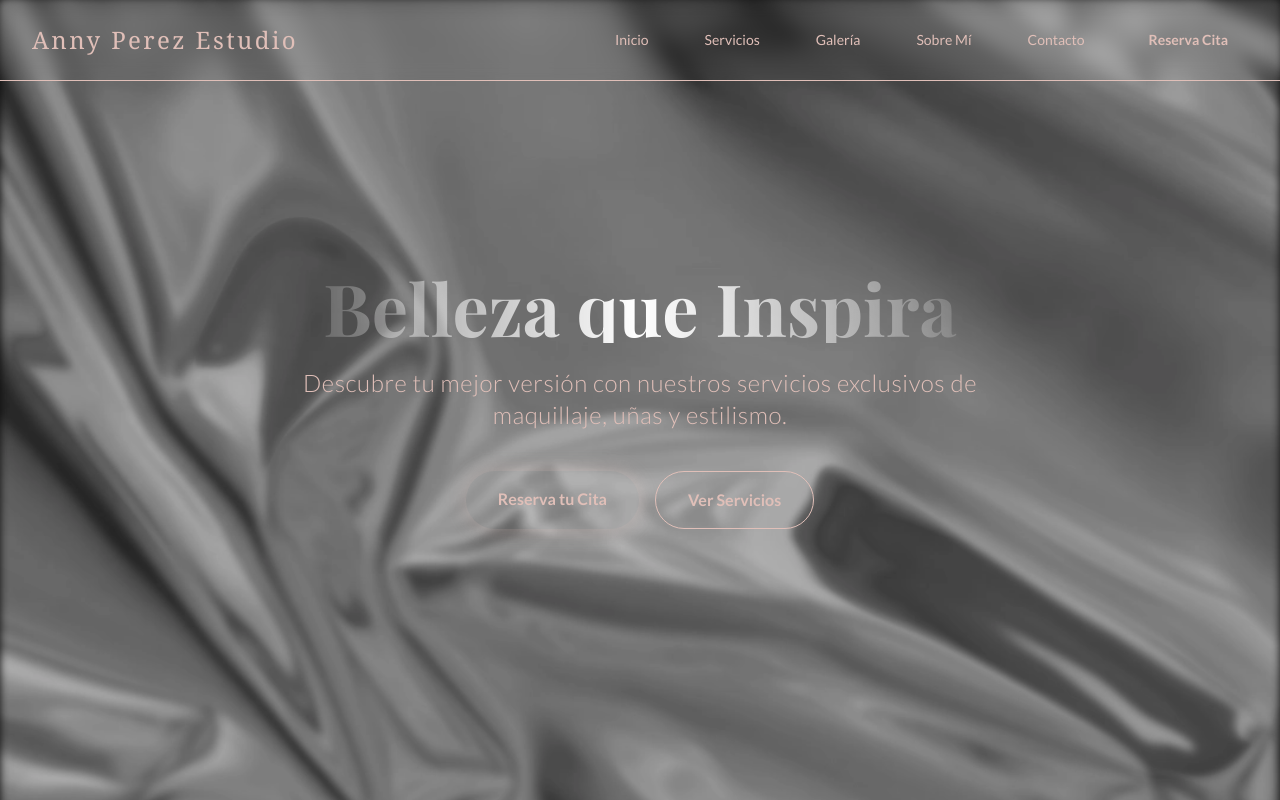
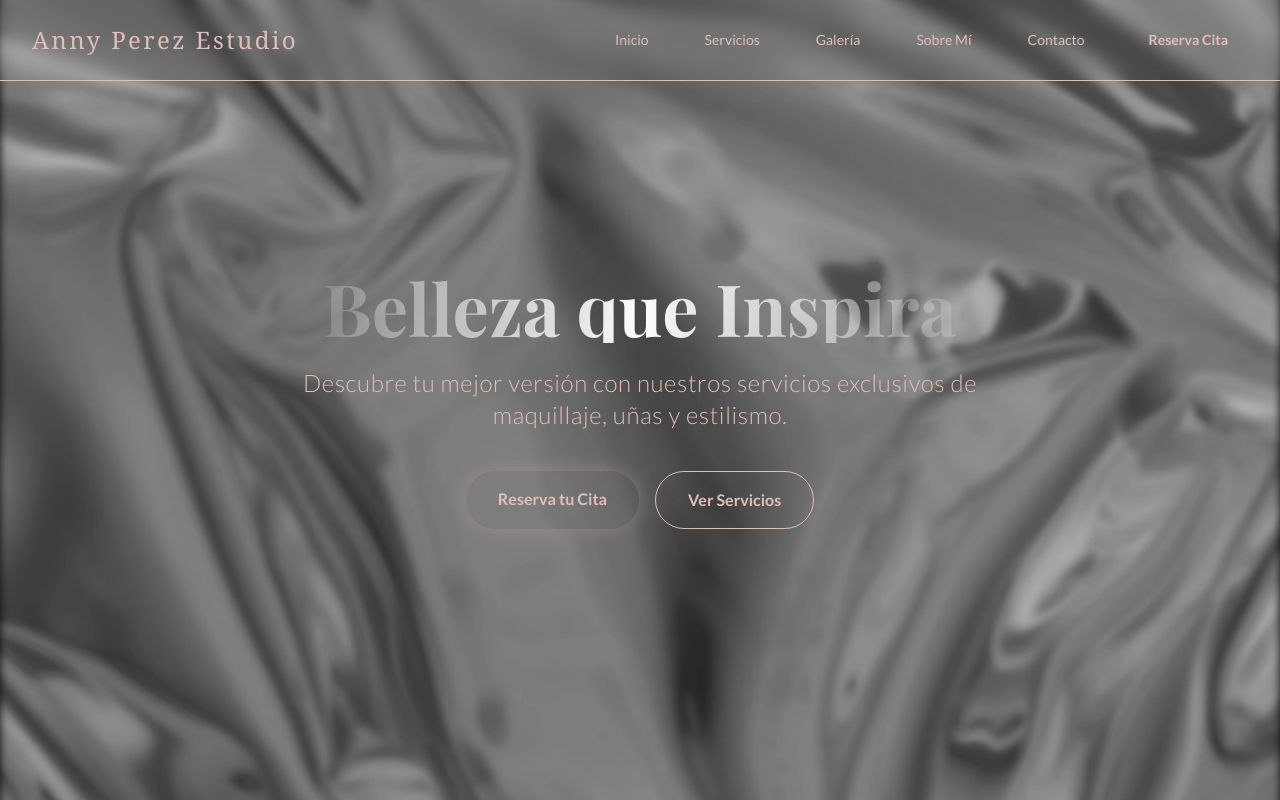
Before and after one commit to yomero243/annimake, a Next.js app: page / in a window 1280 px wide. Shown: the top 800 px of the page. Built offline with nearby package versions, Linux system fonts and the light colour scheme; a web font is replaced by a local one.

Commit message:
feat: Implementa la estructura inicial de la aplicación, estilos globales y animaciones de scroll con GSAP.

```diff
--- a/app/globals.css
+++ b/app/globals.css
@@ -9,8 +9,6 @@
 
 body {
   color: var(--foreground);
-  background: url('/background/bgimagen1.webp') no-repeat center center fixed;
-  background-size: cover;
   background-color: var(--background);
   /* Fallback */
   font-family: var(--font-lato), sans-serif;
--- a/app/layout.tsx
+++ b/app/layout.tsx
@@ -2,6 +2,7 @@
 import type { Metadata } from "next";
 import { Playfair_Display, Lato } from "next/font/google";
 import "./globals.css";
+import BackgroundParallax from "@/components/BackgroundParallax";
 
 const playfair = Playfair_Display({
   variable: "--font-playfair-display",
@@ -31,6 +32,7 @@ export default function RootLayout({
       <body
         className={`${playfair.variable} ${lato.variable} antialiased text-rosegold selection:bg-rosegold selection:text-ebony`}
       >
+        <BackgroundParallax />
         {children}
       </body>
     </html>
--- a/app/page.tsx
+++ b/app/page.tsx
@@ -6,17 +6,21 @@ import Navbar from "@/components/Navbar";
 import Hero from "@/components/Hero";
 import Footer from "@/components/Footer";
 import ServiceCard from "@/components/ServiceCard";
+import ScrollReveal from "@/components/ScrollReveal";
 
 export default function Home() {
   return (
     <main className="min-h-screen bg-ebony selection:bg-rosegold selection:text-ebony">
       <Navbar />
 
+      <ScrollReveal>
         <Hero />
+      </ScrollReveal>
 
       {/* Services Preview Section - Placeholder for now */}
-      <section className="py-20 bg-ebony-light">
+      <section className="py-20 bg-ebony-light/80 backdrop-blur-sm">
         <div className="max-w-7xl mx-auto px-4 sm:px-6 lg:px-8">
+          <ScrollReveal delay={0.2}>
             <div className="text-center mb-16">
               <h2 className="text-3xl md:text-4xl font-serif text-rosegold mb-4">Nuestros Servicios</h2>
               <div className="w-24 h-1 bg-rosegold mx-auto rounded-full"></div>
@@ -24,26 +28,33 @@ export default function Home() {
                 Experiencias diseñadas para resaltar tu elegancia única.
               </p>
             </div>
+          </ScrollReveal>
 
           <div className="grid grid-cols-1 md:grid-cols-3 gap-8">
+            <ScrollReveal delay={0.4}>
               <ServiceCard
                 title="Maquillaje Profesional"
                 description="Social, novias y artístico. Productos de alta gama para un acabado perfecto."
                 icon="✨"
                 href="/servicios"
               />
+            </ScrollReveal>
+            <ScrollReveal delay={0.6}>
               <ServiceCard
                 title="Nail Art & Cuidado"
                 description="Manicura rusa, esculpidas y diseños exclusivos a mano alzada."
                 icon="💅"
                 href="/servicios"
               />
+            </ScrollReveal>
+            <ScrollReveal delay={0.8}>
               <ServiceCard
                 title="Productos"
                 description="Productos exclusivos para el cuidado de tu belleza en casa."
                 icon="🛍️"
                 href="/servicios"
               />
+            </ScrollReveal>
           </div>
         </div>
       </section>
--- /dev/null
+++ b/components/BackgroundParallax.tsx
@@ -0,0 +1,44 @@
+"use client";
+
+import { useEffect, useRef } from "react";
+import gsap from "gsap";
+import { ScrollTrigger } from "gsap/ScrollTrigger";
+
+gsap.registerPlugin(ScrollTrigger);
+
+export default function BackgroundParallax() {
+    const bgRef = useRef<HTMLDivElement>(null);
+
+    useEffect(() => {
+        const bg = bgRef.current;
+        if (!bg) return;
+
+        gsap.to(bg, {
+            yPercent: 30, // Mueve el fondo un 30% de su altura mientras se hace scroll
+            ease: "none",
+            scrollTrigger: {
+                trigger: document.body,
+                start: "top top",
+                end: "bottom bottom",
+                scrub: true,
+            },
+        });
+
+        return () => {
+            ScrollTrigger.getAll().forEach((t) => t.kill());
+        };
+    }, []);
+
+    return (
+        <div
+            ref={bgRef}
+            className="fixed inset-0 -z-50 h-[130vh] w-full"
+            style={{
+                backgroundImage: "url('/background/bgimagen1.webp')",
+                backgroundSize: "cover",
+                backgroundPosition: "center",
+                backgroundRepeat: "no-repeat",
+            }}
+        />
+    );
+}
--- /dev/null
+++ b/components/ScrollReveal.tsx
@@ -0,0 +1,48 @@
+"use client";
+
+import { useEffect, useRef } from "react";
+import gsap from "gsap";
+import { ScrollTrigger } from "gsap/ScrollTrigger";
+
+gsap.registerPlugin(ScrollTrigger);
+
+interface ScrollRevealProps {
+    children: React.ReactNode;
+    className?: string;
+    delay?: number;
+}
+
+export default function ScrollReveal({ children, className = "", delay = 0 }: ScrollRevealProps) {
+    const elRef = useRef<HTMLDivElement>(null);
+
+    useEffect(() => {
+        const el = elRef.current;
+        if (!el) return;
+
+        gsap.fromTo(
+            el,
+            {
+                opacity: 0,
+                y: 50,
+            },
+            {
+                opacity: 1,
+                y: 0,
+                duration: 1,
+                delay: delay,
+                ease: "power3.out",
+                scrollTrigger: {
+                    trigger: el,
+                    start: "top 85%", // Inicia cuando el top del elemento está al 85% del viewport
+                    toggleActions: "play none none reverse",
+                },
+            }
+        );
+    }, [delay]);
+
+    return (
+        <div ref={elRef} className={className}>
+            {children}
+        </div>
+    );
+}
--- a/package.json
+++ b/package.json
@@ -9,6 +9,8 @@
     "lint": "eslint"
   },
   "dependencies": {
+    "@gsap/react": "^2.1.2",
+    "gsap": "^3.13.0",
     "next": "16.0.1",
     "react": "19.2.0",
     "react-dom": "19.2.0"
```
Also changed, not shown: 1 other file (tests, documents, lock files or other folders). Lines whose indentation alone changed are shown as unchanged.
